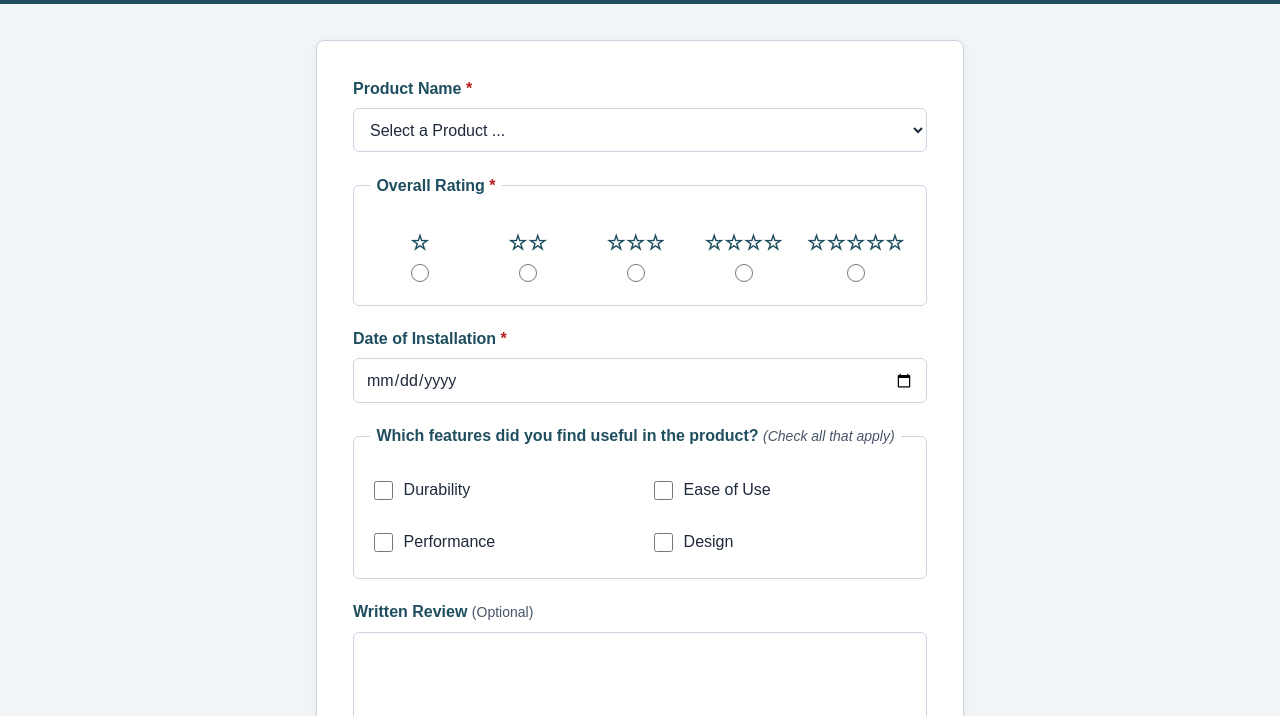
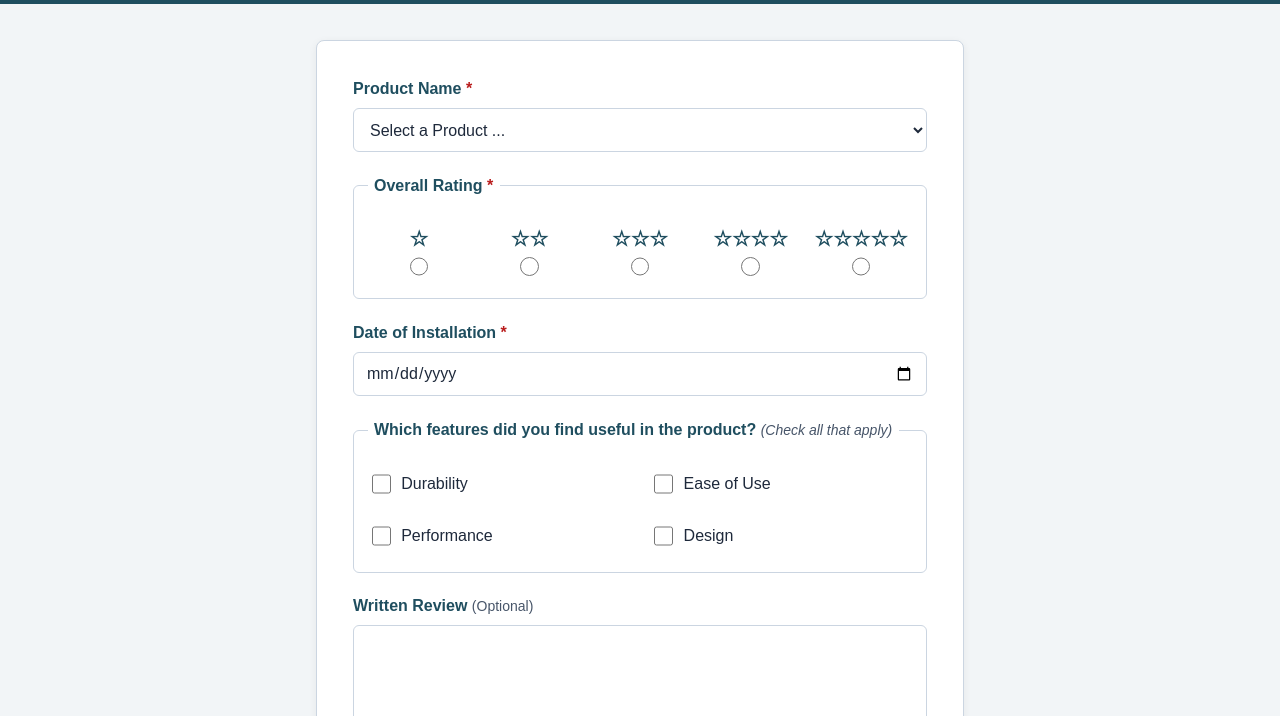
Before and after one commit to kimdahline/wdd131, a plain HTML site: page form.html in a window 1280 px wide. Shown: the part 84-800 px from the top of the page. Drawn offline with Linux system fonts and the light colour scheme.

Commit message:
W05 Assignment: Product Review Form corrections

```diff
--- a/styles/form-large.css
+++ b/styles/form-large.css
@@ -14,8 +14,12 @@
 
     .checkbox-group {
         display: grid;
-        grid-template-columns: repeat(2, 1fr);
+        grid-template-columns: repeat(2, minmax(0, 1fr));
         gap: 0.5rem 1.25rem;
+    }
+
+    .rating-group {
+        gap: 0.5rem;
     }
 
     .rating-group span {
--- a/styles/form.css
+++ b/styles/form.css
@@ -12,10 +12,15 @@
     --font-size: 16px;
 }
 
-* {
+*, *::before, *::after {
     margin: 0;
     padding: 0;
     box-sizing: border-box;
+}
+
+html, body {
+    max-width: 100%;
+    overflow-x: hidden;
 }
 
 body {
@@ -35,12 +40,14 @@ header, footer {
     color: var(--secondary-color);
     text-align: center;
     padding: 1.25rem 1rem;
+    width: 100%;
 }
 
 header h1 {
     font-family: var(--heading-font);
     font-size: 1.75rem;
     letter-spacing: 0.5px;
+    overflow-wrap: break-word;
 }
 
 footer {
@@ -68,10 +75,13 @@ main {
     border-radius: 8px;
     border: 1px solid var(--border-color);
     box-shadow: 0 2px 8px rgba(0, 0, 0, 0.06);
+    width: 100%;
+    max-width: 100%;
 }
 
 .form-group {
     margin-bottom: 1.35rem;
+    min-width: 0;
 }
 
 .wdd label,
@@ -80,6 +90,7 @@ main {
     font-weight: 700;
     color: var(--primary-color);
     margin-bottom: 0.45rem;
+    overflow-wrap: break-word;
 }
 
 .required {
@@ -98,6 +109,8 @@ main {
 .wdd input[type="text"],
 .wdd textarea {
     width: 100%;
+    max-width: 100%;
+    min-width: 0;
     padding: 0.7rem 0.75rem;
     font-family: inherit;
     font-size: 1rem;
@@ -120,7 +133,9 @@ main {
 .wdd fieldset {
     border: 1px solid var(--border-color);
     border-radius: 6px;
-    padding: 0.85rem 1rem;
+    padding: 0.85rem 0.85rem;
+    min-width: 0;
+    max-width: 100%;
 }
 
 .wdd legend {
@@ -138,8 +153,10 @@ main {
 .rating-group {
     display: flex;
     justify-content: space-between;
-    gap: 0.5rem;
+    gap: 0.25rem;
     padding-top: 0.4rem;
+    width: 100%;
+    min-width: 0;
 }
 
 .rating-group label {
@@ -147,9 +164,10 @@ main {
     flex-direction: column;
     align-items: center;
     justify-content: center;
-    flex: 1;
+    flex: 1 1 0;
+    min-width: 0;
     margin-bottom: 0;
-    padding: 0.5rem 0.25rem;
+    padding: 0.5rem 0.1rem;
     border: 1px solid transparent;
     border-radius: 6px;
     cursor: pointer;
@@ -162,10 +180,13 @@ main {
 }
 
 .rating-group span {
-    font-size: 1.15rem;
+    font-size: 1rem;
     color: var(--primary-color);
     margin-bottom: 0.35rem;
-    letter-spacing: 1px;
+    letter-spacing: 0;
+    line-height: 1.2;
+    max-width: 100%;
+    overflow-wrap: anywhere;
 }
 
 .rating-group input[type="radio"] {
@@ -181,6 +202,7 @@ main {
     flex-direction: column;
     gap: 0.5rem;
     padding-top: 0.4rem;
+    min-width: 0;
 }
 
 .checkbox-group label {
@@ -193,9 +215,11 @@ main {
     padding: 0.35rem 0.25rem;
     cursor: pointer;
     min-height: 44px;
+    min-width: 0;
 }
 
 .checkbox-group input[type="checkbox"] {
+    flex-shrink: 0;
     width: 1.2rem;
     height: 1.2rem;
     accent-color: var(--primary-color);
@@ -205,6 +229,7 @@ main {
 /* Submit Button */
 .wdd input[type="submit"] {
     width: 100%;
+    max-width: 100%;
     padding: 0.85rem 1.25rem;
     font-size: 1.05rem;
     font-weight: 700;
@@ -229,6 +254,7 @@ main {
     border: 1px solid var(--border-color);
     box-shadow: 0 2px 8px rgba(0, 0, 0, 0.06);
     text-align: center;
+    max-width: 100%;
 }
 
 .confirmation-card h2 {
```
